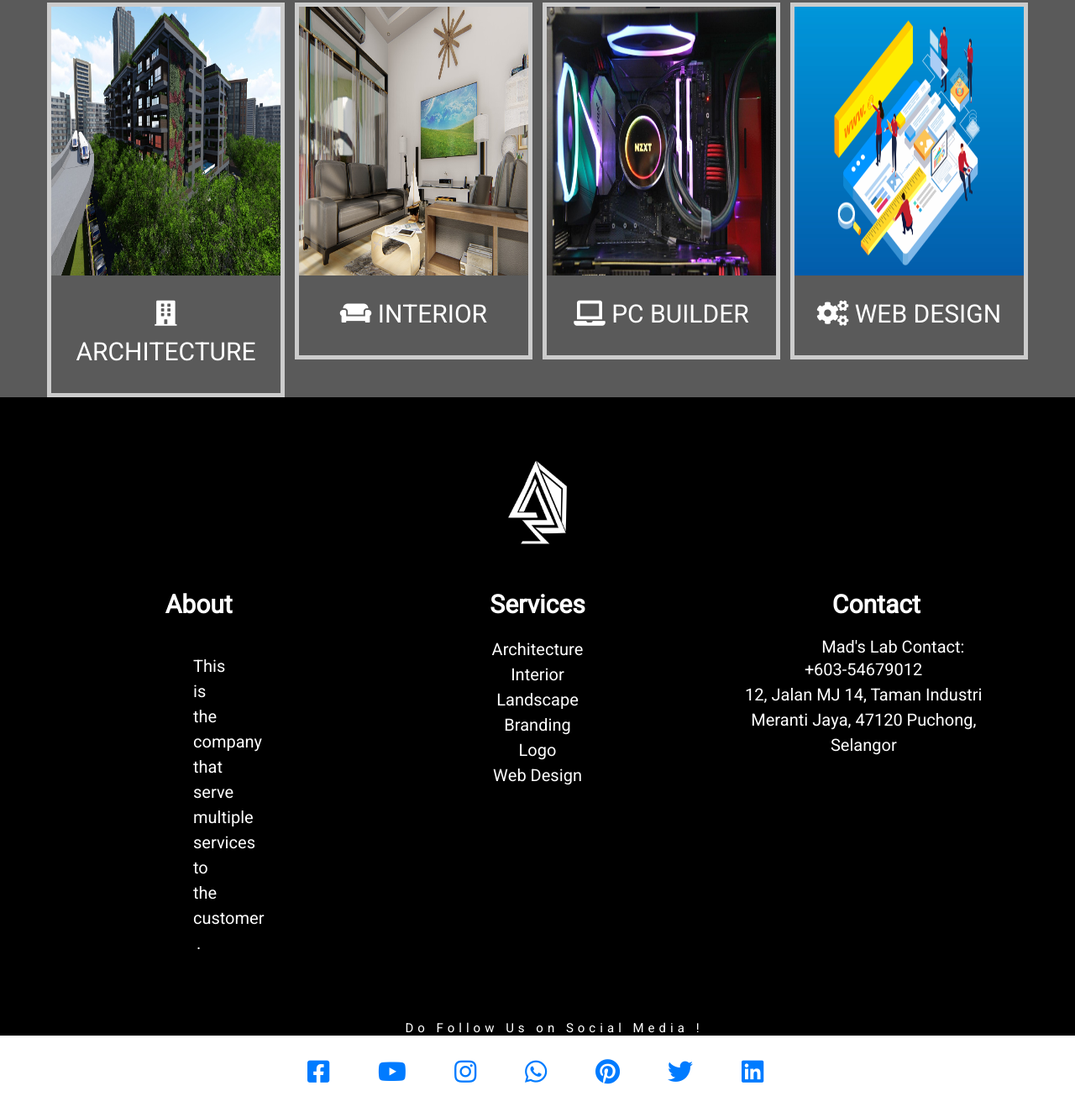
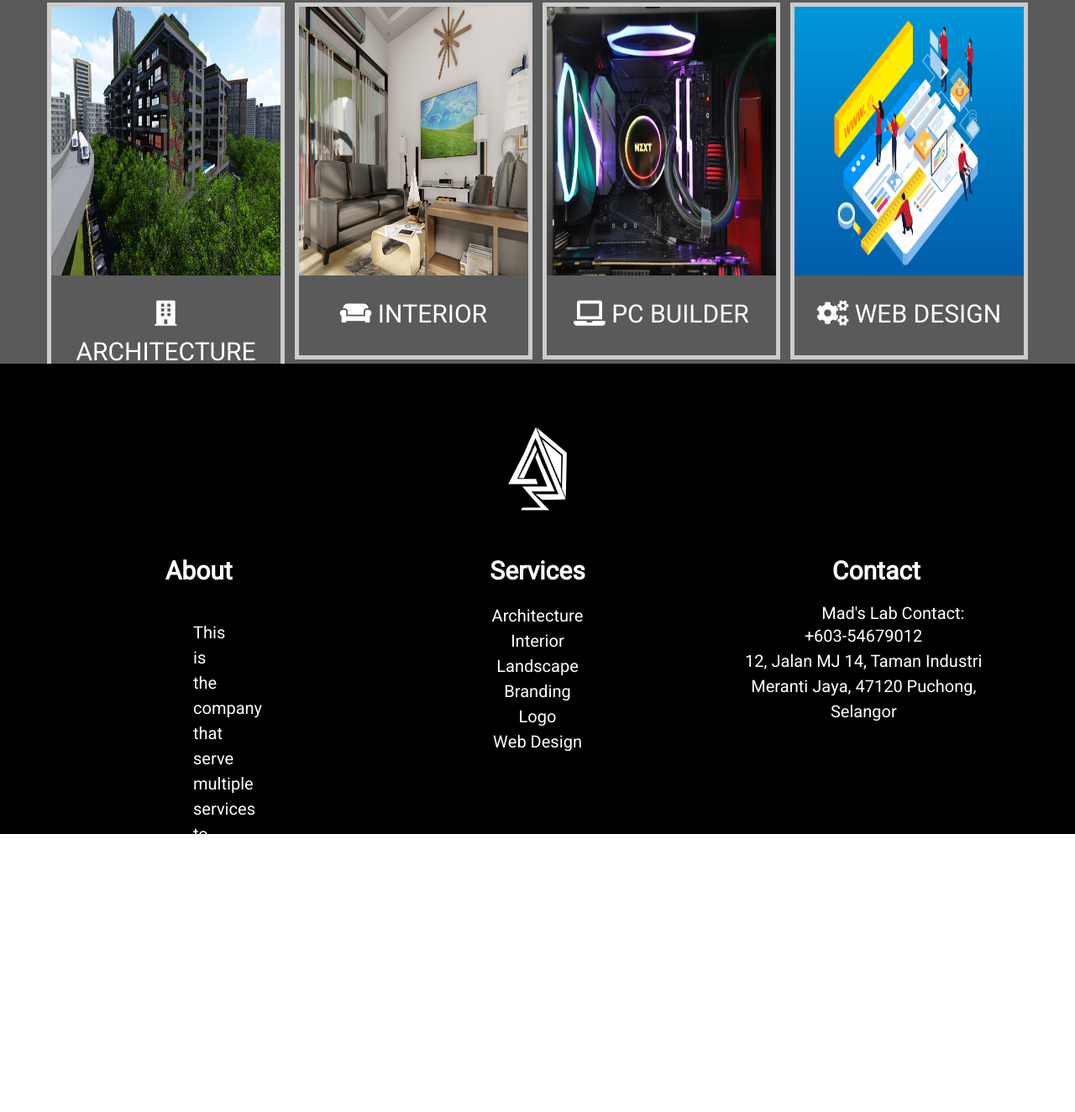
Before and after one commit to kugared94/third-try-first-milestone-project, a plain HTML site: page index.html in a window 1280 px wide. Shown: the part 1153-2477 px from the top of the page at 84% size. After the commit the page ends 1626 px from the top, so only its background shows below. Drawn offline with nearby package versions, Linux system fonts and the light colour scheme.

Commit message:
settle the footer

```diff
--- a/assets/css/style.css
+++ b/assets/css/style.css
@@ -118,7 +118,7 @@ h1 {
 
 .service-bg-color {
     background-color: #5a5a5a;
-    height: 65vh;
+    height: 60vh;
     width: 100%;
     padding: 50px;
 }
@@ -166,9 +166,10 @@ div.service-pic img {
 .bg-footer {
     background-color: #000000;
     color: white;
-    height: 95vh;
+    height: 70vh;
     width: 100%;
     padding: 50px;
+    position: fixed;
 }
 
 .footer-logo {
@@ -198,9 +199,6 @@ div.service-pic img {
     font-family: "heebo",sans-serif;
     font-size: 20px;
     padding: 0 50px;
-}
-
-.service-list-style ul li {
     list-style-type: none;
 }
 
@@ -219,10 +217,20 @@ div.service-pic img {
     letter-spacing: 5px;
 }
 
-.social-media-list ul li {
+.social-media-list ul li  {
     color: white;
     font-size: 30px;
-    padding: 20px;
+    padding-left: 10px;
+    letter-spacing: 5px;
+    text-align: center;
+    list-style-type: none;
+    display: inline;
+}
+
+.social-media-list a i {
+    color: white;
+    font-size: 30px;
+    padding-left: 10px;
     letter-spacing: 5px;
     text-align: center;
     list-style-type: none;
@@ -241,7 +249,7 @@ div.service-pic img {
 }
 /*-------------------------------------------------- media */
 
-@media (max-width: 952px) {
+@media (max-width: 960px) {
 /*-------------------------------------------------- nav bar */
     label.logo {
         font-size: 30px;
@@ -313,7 +321,7 @@ div.service-pic img {
     .bg-footer {
         background-color: #000000;
         color: white;
-        height: 165vh;
+        height: 155vh;
         width: 100%;
         padding: 20px;
     }
--- a/index.html
+++ b/index.html
@@ -127,54 +127,57 @@
                             </div>
                         </div>
 
-                        <div class="social-media-list">
+                        <div class="row social-media-list">
+                            <div class="col-sm-12">
                                 <h4>Do Follow Us on Social Media !</h4>
+                            </div>
+                            <div class="col-sm-12">
                                 <ul>
-                                <li class="active">
-                                    <a href="#" target="_blank">
-                                        <i class="fab fa-facebook-square hvr-grow"></i>
+                                    <li>
+                                        <a href="#" target="_blank" class>
+                                            <i class="fab fa-facebook-square"></i>
                                             <span class="sr-only">facebook</span>
                                         </a>
                                     </li>
 
                                     <li>
                                         <a href="#" target="_blank">
-                                        <i class="fab fa-youtube hvr-grow"></i>
+                                            <i class="fab fa-youtube"></i>
                                             <span class="sr-only">youtube</span>
                                         </a>
                                     </li>
 
                                     <li>
                                         <a href="#" target="_blank">
-                                        <i class="fab fa-instagram hvr-grow"></i>
+                                            <i class="fab fa-instagram"></i>
                                             <span class="sr-only">instagram</span>
                                         </a>
                                     </li>
 
                                     <li>
                                         <a href="#" target="_blank">
-                                        <i class="fab fa-whatsapp hvr-grow">
+                                            <i class="fab fa-whatsapp">
                                             </i><span class="sr-only">whatsapp</span>
                                         </a>
                                     </li>
 
                                     <li>
                                         <a href="#" target="_blank">
-                                        <i class="fab fa-pinterest hvr-grow"></i>
+                                            <i class="fab fa-pinterest"></i>
                                             <span class="sr-only">pinterest</span>
                                         </a>
                                     </li>
 
                                     <li>
                                         <a href="#" target="_blank">
-                                        <i class="fab fa-twitter hvr-grow"></i>
+                                            <i class="fab fa-twitter"></i>
                                             <span class="sr-only">twitter</span>
                                         </a>
                                     </li>
 
                                     <li>
                                         <a href="#" target="_blank">
-                                        <i class="fab fa-linkedin hvr-grow"></i>
+                                            <i class="fab fa-linkedin"></i>
                                             <span class="sr-only">linkedin</span>
                                         </a>
                                     </li>
@@ -183,6 +186,9 @@
                         </div>
                     </div>
                 </div>
+            </div>
         </footer>
+
     </body>
+
 </html>
```
Lines whose indentation alone changed are shown as unchanged.
